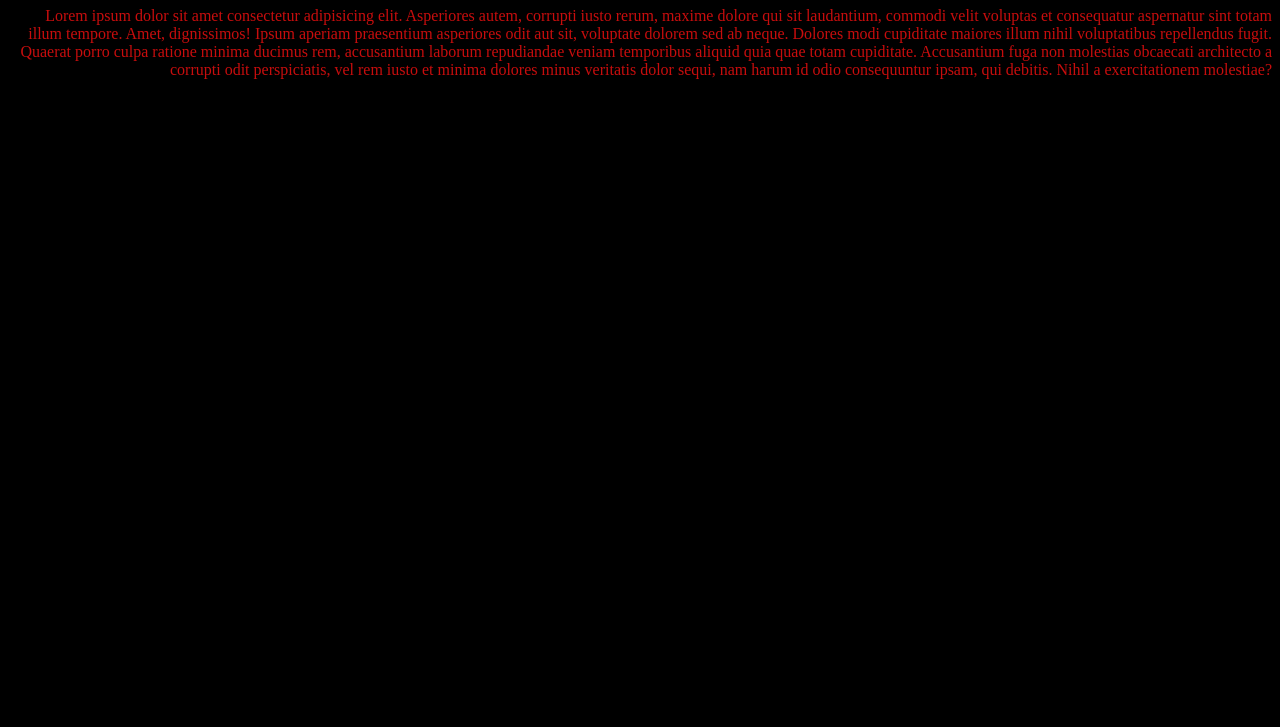
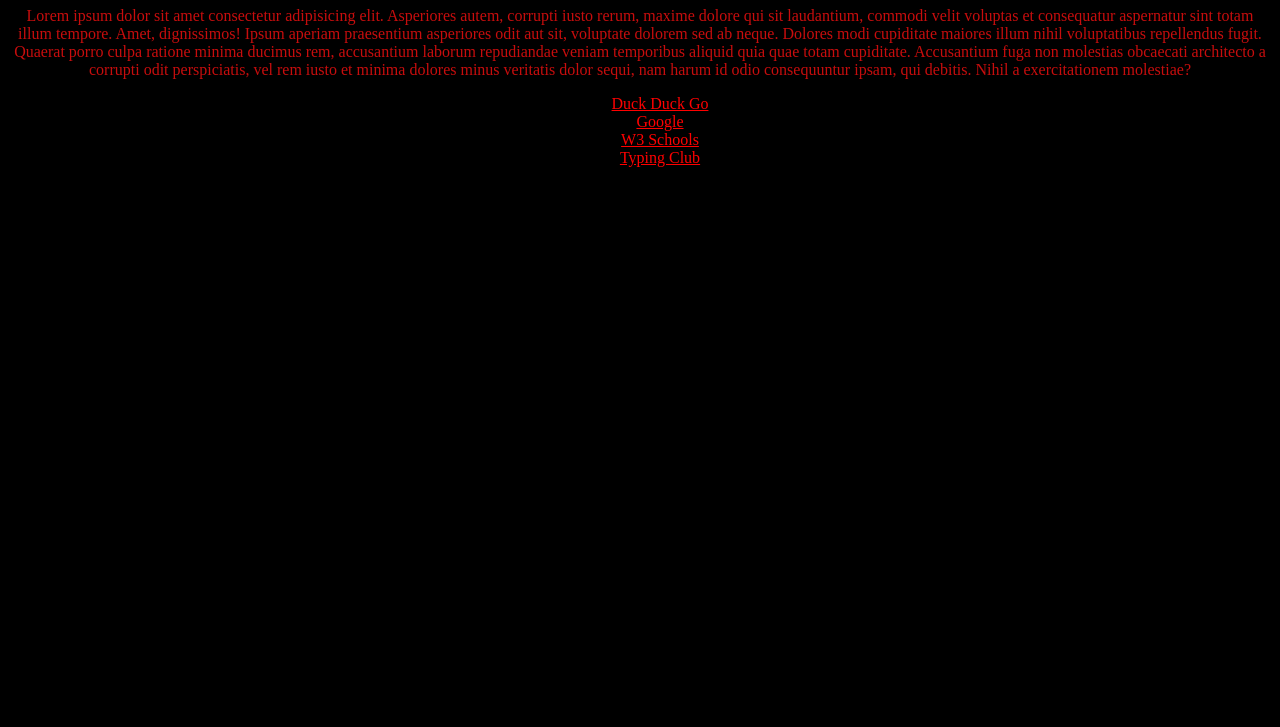
Before and after one commit to Cpeters1982/HTML.CSS.JS.Practice, a plain HTML site: page Project 1/index.html in a window 1280 px wide. Shown: the part 73-800 px from the top of the page. Drawn offline with Linux system fonts and the light colour scheme.

Commit message:
Added some sample stuff to work off of

```diff
--- a/Project 1/index.html
+++ b/Project 1/index.html
@@ -18,6 +18,12 @@
             temporibus aliquid quia quae totam cupiditate. Accusantium fuga non molestias obcaecati
             architecto a corrupti odit perspiciatis, vel rem iusto et minima dolores minus veritatis
             dolor sequi, nam harum id odio consequuntur ipsam, qui debitis. Nihil a exercitationem molestiae?
-        </p>
+		</p>
+		<ul>
+			<li><a href="http://www.duckduckgo.com">Duck Duck Go</a></li>
+			<li><a href="http://www.google.com">Google</a></li>
+			<li><a href="http://www.w3schools">W3 Schools</a></li>
+			<li><a href="http://www.typingclub.com">Typing Club</a></li>
+		</ul>
 	</body>
 </html>
--- a/Project 1/static/style.css
+++ b/Project 1/static/style.css
@@ -1,6 +1,7 @@
 body {
       background-color: black;
-      text-align: right;
+      text-align: center;
+
 }
 
 h1 {
@@ -11,3 +12,28 @@ h1 {
 p {
     color: rgb(199, 13, 13)
 }
+
+/* unvisited link */
+a:link {
+    color: red;
+}
+
+/* visited link */
+a:visited {
+    color: green;
+}
+
+/* mouse over link */
+a:hover {
+    color: hotpink;
+}
+
+/* selected link */
+a:active {
+    color: blue;
+}
+
+/* When setting the style for several link states, there are some order rules:
+
+a:hover MUST come after a:link and a:visited
+a:active MUST come after a:hover  */
```
